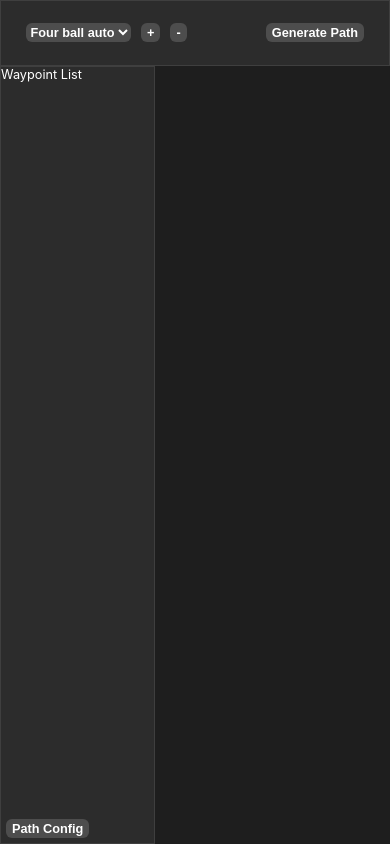
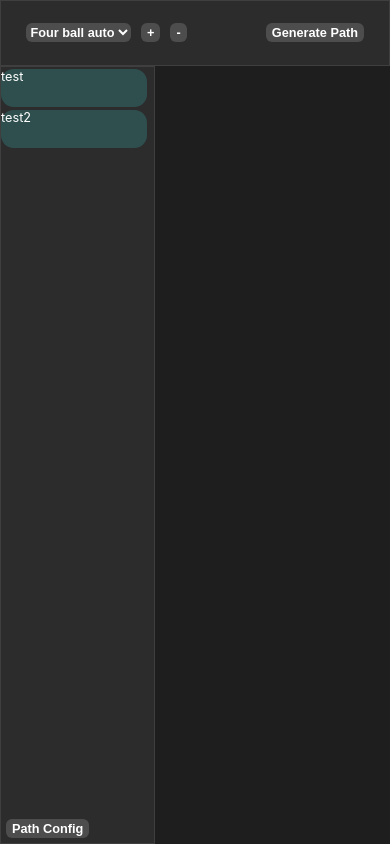
Before and after one commit to RohanBhattacharyya/Choreo, a React (Create React App) app: page / in a window 390 px wide. Built offline with nearby package versions, Linux system fonts and the light colour scheme.

Commit message:
Responsive css (#5)
* mocking up layout

* More structure buildout and styles

* css fixes and auto-scaling field

* Disappearing title on small screens

* Fixed-width sidebar

* Added sidebar waypoint component

Co-authored-by: shueja-personal <j.a.shue@outlook.com>

```diff
--- /dev/null
+++ b/src/components/FieldBackground.module.css
@@ -0,0 +1,4 @@
+.Container{
+    background-color: var(--dark-background);
+    min-width: 50%;
+}
--- a/src/components/Sidebar.tsx
+++ b/src/components/Sidebar.tsx
@@ -1,19 +1,29 @@
 import React, { Component } from 'react'
+import SidebarWaypoint from './SidebarWaypoint';
 const styles = require('./Sidebar.module.css').default;
 
 type Props = {}
 
 type State = {
-    width: number;
+  waypoints : Array<SidebarWaypoint>
 }
 
 export default class Sidebar extends Component<Props, State> {
+  state = {waypoints: [
+    new SidebarWaypoint({name:'test'}),
+    new SidebarWaypoint({name:'test2'})
+  ]}
 
-
+  constructor(props: Props) {
+    super(props);
+  }
   render() {
     return (
       <div className={styles.Sidebar}>
-        <div>Waypoint List</div>
+        <div>{this.state.waypoints.map(
+          (waypoint)=>
+          waypoint.render()
+          )}</div>
         <div><button id="config">Path Config</button></div>
       </div>
     )
--- /dev/null
+++ b/src/components/SidebarWaypoint.module.css
@@ -0,0 +1,8 @@
+.Container {
+    height: 3rem;
+    background-color: darkslategrey;
+    border-radius: 1rem;
+    width: 95%;
+    margin-top: 0.2rem;
+    margin-bottom: 0.2rem;
+}
--- /dev/null
+++ b/src/components/SidebarWaypoint.tsx
@@ -0,0 +1,18 @@
+import React, { Component } from 'react'
+const styles = require('./SidebarWaypoint.module.css').default;
+
+type Props = {
+    name: string;
+}
+
+type State = {}
+
+export default class SidebarWaypoint extends Component<Props, State> {
+  state = {}
+
+  render() {
+    return (
+      <div className={styles.Container}>{this.props.name}</div>
+    )
+  }
+}
```
Also changed, not shown: src/components/FieldBackground.tsx (added, +21 -0 lines).
